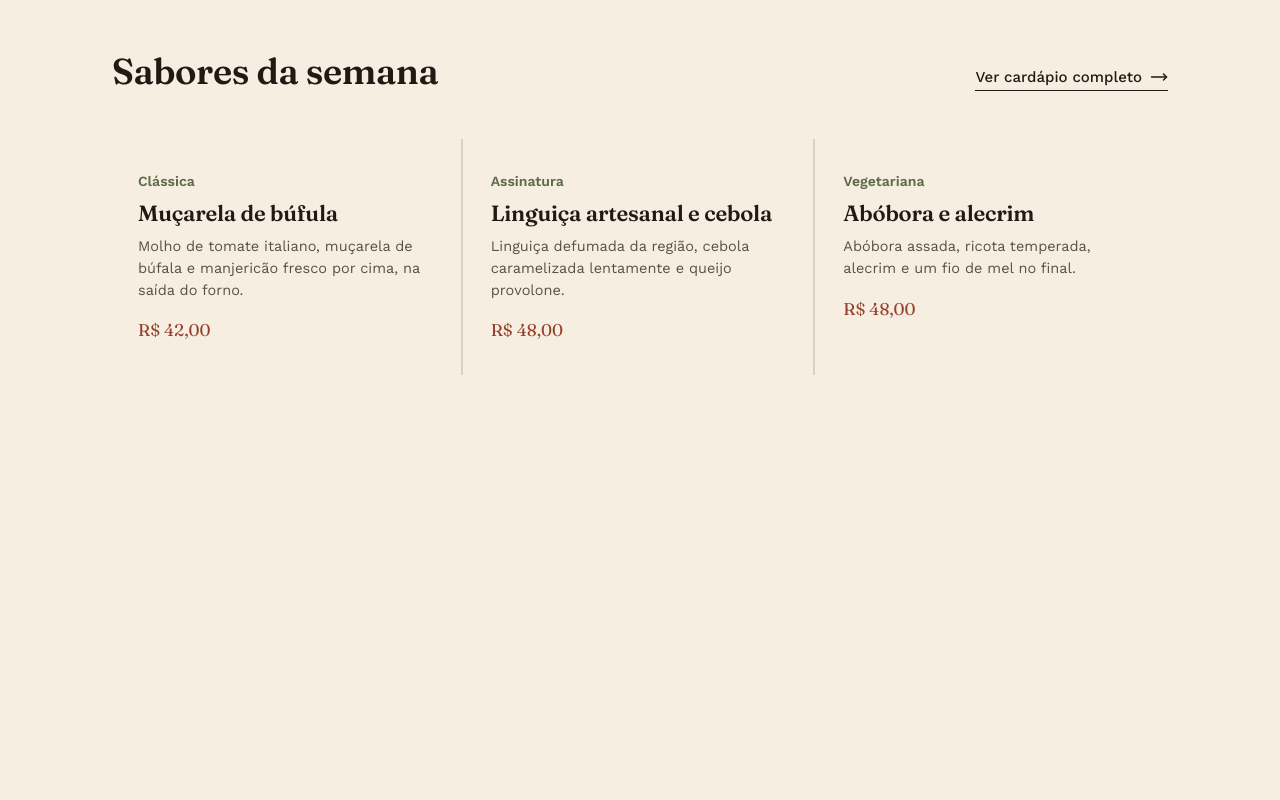
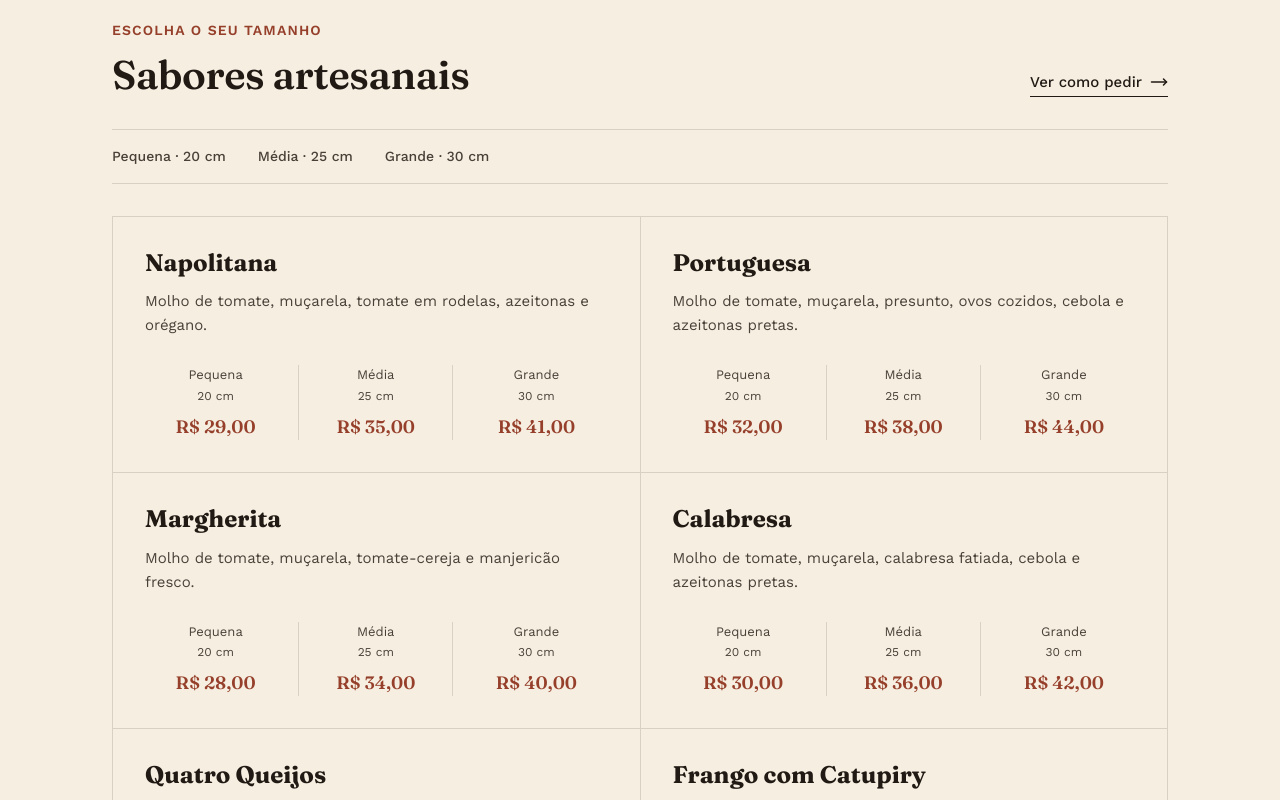
Before and after one commit to MarcioLima79/forno-lento-pizzas, a React (Vite) app: page / in a window 1280 px wide. Shown: the part 1480-2280 px from the top of the page. Before the commit the page ends 1951 px from the top, so only its background shows below. Built offline with nearby package versions, Linux system fonts and the light colour scheme.

Commit message:
refactor: standarize section containers and spacing

```diff
--- a/src/App.tsx
+++ b/src/App.tsx
@@ -1,3 +1,4 @@
+import Benefits from "./sections/Benefits/Benefits";
 import Header from "./sections/Header/Header";
 import Hero from "./sections/Hero/Hero";
 import Menu from "./sections/Menu/Menu";
@@ -10,6 +11,7 @@ function App() {
       <Hero />
       <Process />
       <Menu />
+      <Benefits />
     </main>
   );
 }
--- /dev/null
+++ b/src/data/pizzas.ts
@@ -0,0 +1,63 @@
+import type { Pizza } from "../types/pizza";
+
+export const pizzas: Pizza[] = [
+  {
+    name: "Napolitana",
+    description:
+      "Molho de tomate, muçarela, tomate em rodelas, azeitonas e orégano.",
+    sizes: [
+      { name: "Pequena", diameter: 20, price: 29 },
+      { name: "Média", diameter: 25, price: 35 },
+      { name: "Grande", diameter: 30, price: 41 },
+    ],
+  },
+  {
+    name: "Portuguesa",
+    description:
+      "Molho de tomate, muçarela, presunto, ovos cozidos, cebola e azeitonas pretas.",
+    sizes: [
+      { name: "Pequena", diameter: 20, price: 32 },
+      { name: "Média", diameter: 25, price: 38 },
+      { name: "Grande", diameter: 30, price: 44 },
+    ],
+  },
+  {
+    name: "Margherita",
+    description:
+      "Molho de tomate, muçarela, tomate-cereja e manjericão fresco.",
+    sizes: [
+      { name: "Pequena", diameter: 20, price: 28 },
+      { name: "Média", diameter: 25, price: 34 },
+      { name: "Grande", diameter: 30, price: 40 },
+    ],
+  },
+  {
+    name: "Calabresa",
+    description:
+      "Molho de tomate, muçarela, calabresa fatiada, cebola e azeitonas pretas.",
+    sizes: [
+      { name: "Pequena", diameter: 20, price: 30 },
+      { name: "Média", diameter: 25, price: 36 },
+      { name: "Grande", diameter: 30, price: 42 },
+    ],
+  },
+
+  {
+    name: "Quatro Queijos",
+    description: "Molho branco, muçarela, provolone, parmesão e gorgonzola.",
+    sizes: [
+      { name: "Pequena", diameter: 20, price: 34 },
+      { name: "Média", diameter: 25, price: 40 },
+      { name: "Grande", diameter: 30, price: 46 },
+    ],
+  },
+  {
+    name: "Frango com Catupiry",
+    description: "Molho de tomate, muçarela, frango desfiado e catupiry.",
+    sizes: [
+      { name: "Pequena", diameter: 20, price: 32 },
+      { name: "Média", diameter: 25, price: 38 },
+      { name: "Grande", diameter: 30, price: 44 },
+    ],
+  },
+];
--- /dev/null
+++ b/src/sections/Benefits/Benefits.css
@@ -0,0 +1,40 @@
+.benefits {
+  background: #efe6d2;
+  padding: 88px 32px;
+}
+
+.benefits-grid {
+  margin: 0 auto;
+  display: grid;
+  grid-template-columns: 0.8fr 1.2fr;
+  gap: 56px;
+  align-items: start;
+}
+
+.benefits-grid h2 {
+  font-size: 34px;
+}
+
+.benefits-list {
+  display: grid;
+  grid-template-columns: 1fr 1fr;
+  gap: 32px;
+}
+
+.benefit-item h3 {
+  font-family: "Work Sans", sans-serif;
+  font-weight: 600;
+  font-size: 17px;
+  margin-bottom: 8px;
+  color: var(--color-charcoal);
+}
+
+@media (max-width: 860px) {
+  .benefits-grid {
+    grid-template-columns: 1fr;
+  }
+
+  .benefits-list {
+    grid-template-columns: 1fr;
+  }
+}
--- /dev/null
+++ b/src/sections/Benefits/Benefits.tsx
@@ -0,0 +1,45 @@
+import "./Benefits.css";
+
+function Benefits() {
+  return (
+    <section className="benefits" id="benefits">
+      <div className="container benefits-grid">
+        {/* <div className="benefits-grid"> */}
+        <h2>Por que congelado não é sinônimo de industrializada</h2>
+        <div className="benefits-list">
+          <div className="benefit-item">
+            <h3>Ingredientes locais</h3>
+            <p>
+              Compramos de produtores da região sempre que possível, priorizando
+              frescor sobre conveniência.
+            </p>
+          </div>
+          <div className="benefit-item">
+            <h3>Sem conservantes</h3>
+            <p>
+              O frio é o único método de conservação. Nenhum aditivo pra
+              prolongar validade.
+            </p>
+          </div>
+          <div className="benefit-item">
+            <h3>Lotes pequenos</h3>
+            <p>
+              Produzimos em pequena escala, então cada pizza recebe atenção —
+              não é linha de montagem.
+            </p>
+          </div>
+          <div className="benefit-item">
+            <h3>Feita pra durar bem</h3>
+            <p>
+              Testamos tempo de congelamento e reaquecimento até a textura sair
+              igual à do dia da produção.
+            </p>
+          </div>
+        </div>
+      </div>
+      {/* </div> */}
+    </section>
+  );
+}
+
+export default Benefits;
--- a/src/sections/Hero/Hero.tsx
+++ b/src/sections/Hero/Hero.tsx
@@ -1,4 +1,4 @@
-import pizzaPicture from "../../assets/pizza-picture.jpg"
+import pizzaPicture from "../../assets/pizza-picture.jpg";
 import "./Hero.css";
 
 function Hero() {
--- a/src/sections/Menu/Menu.css
+++ b/src/sections/Menu/Menu.css
@@ -1,86 +1,195 @@
 .menu {
-  padding: 96px 32px;
+  padding-block: var(--spacing-section);
 }
 
-.menu-head {
+.menu__head {
   display: flex;
+  align-items: flex-end;
   justify-content: space-between;
-  align-items: flex-end;
-  gap: 24px;
-  margin-bottom: 48px;
-  flex-wrap: wrap;
+  gap: 2rem;
+
+  margin-bottom: 2rem;
 }
 
-.menu-head h2 {
-  font-size: 36px;
-  max-width: 14ch;
+.menu__eyebrow {
+  margin-bottom: 0.75rem;
+
+  color: var(--color-brick);
+
+  font-size: 0.875rem;
+  font-weight: 600;
+  letter-spacing: 0.08em;
+  text-transform: uppercase;
 }
 
-.menu-head a {
+.menu__head h2 {
+  max-width: 14ch;
+
+  font-size: clamp(2rem, 4vw, 2.5rem);
+}
+
+.menu__order-link {
   display: inline-flex;
   align-items: center;
-  gap: 8px;
-  font-size: 15px;
+  gap: 0.5rem;
+
+  padding-bottom: 0.125rem;
+  border-bottom: 1px solid var(--color-charcoal);
+
+  font-size: 0.9375rem;
   font-weight: 500;
-  border-bottom: 1px solid var(--color-charcoal);
-  padding-bottom: 2px;
   white-space: nowrap;
 }
 
-.menu-head a svg {
-  width: 18px;
-  height: 18px;
-  flex-shrink: 0;
+.menu__order-link svg {
+  width: 1.125rem;
+  height: 1.125rem;
 }
 
-.sabores {
-  display: grid;
-  grid-template-columns: repeat(3, 1fr);
-  gap: 2px;
+.menu__size-guide {
+  display: flex;
+  flex-wrap: wrap;
+  gap: 0.75rem 2rem;
+
+  margin-bottom: 2rem;
+  padding-block: 1rem;
+
+  border-block: 1px solid var(--color-border);
+
+  color: var(--color-text-secondary);
+  font-size: 0.875rem;
+  font-weight: 500;
 }
 
-.sabor {
-  padding: 32px 26px;
-  border-right: 2px solid var(--color-border);
+.menu__grid {
+  display: grid;
+  grid-template-columns: repeat(2, minmax(0, 1fr));
+
+  border-top: 1px solid var(--color-border);
+  border-left: 1px solid var(--color-border);
 }
 
-.sabor:last-child {
-  border-right: none;
+.pizza-card {
+  padding: clamp(1.5rem, 4vw, 2rem);
+
+  border-right: 1px solid var(--color-border);
+  border-bottom: 1px solid var(--color-border);
 }
 
-.sabor .tag {
-  font-size: 14px;
-  color: var(--color-olive);
-  font-weight: 600;
-  margin-bottom: 10px;
+.pizza-card__title {
+  margin-bottom: 0.75rem;
+
+  font-family: var(--font-heading);
+  font-size: 1.5rem;
+  line-height: 1.2;
 }
 
-.sabor h3 {
-  font-size: 22px;
-  margin-bottom: 10px;
+.pizza-card__description {
+  min-height: 3.25rem;
+  margin-bottom: 1.5rem;
+
+  color: var(--color-text-secondary);
+
+  font-size: 0.9375rem;
+  line-height: 1.6;
 }
 
-.sabor p {
-  font-size: 14.5px;
-  color: #5a5045;
-  margin-bottom: 16px;
+.pizza-card__prices {
+  display: grid;
+  grid-template-columns: repeat(3, minmax(0, 1fr));
 }
 
-.sabor .preco {
-  font-family: "Fraunces", serif;
-  font-size: 17px;
-  color: var(--color-brick);
+.pizza-card__price {
+  padding-inline: 0.75rem;
+
+  border-right: 1px solid var(--color-border);
+
+  text-align: center;
 }
 
-@media (max-width: 860px) {
-  .sabores {
+.pizza-card__price:first-child {
+  padding-left: 0;
+}
+
+.pizza-card__price:last-child {
+  padding-right: 0;
+  border-right: 0;
+}
+
+.pizza-card__price dt {
+  display: flex;
+  flex-direction: column;
+  gap: 0.125rem;
+
+  color: var(--color-text-secondary);
+
+  font-size: 0.8125rem;
+}
+
+.pizza-card__price small {
+  font-size: 0.75rem;
+  font-weight: 400;
+}
+
+.pizza-card__price dd {
+  margin-top: 0.5rem;
+
+  color: var(--color-brick);
+
+  font-family: var(--font-heading);
+  font-size: 1.125rem;
+  font-weight: 600;
+}
+
+@media (max-width: 760px) {
+  .menu__head {
+    align-items: flex-start;
+    flex-direction: column;
+  }
+
+  .menu__grid {
     grid-template-columns: 1fr;
   }
 
-  .sabor {
-    border-right: none;
-    border-bottom: 2px solid var(--color-border);
-    padding: 24px;
-    margin-bottom: 0;
+  .pizza-card__description {
+    min-height: auto;
   }
 }
+
+@media (max-width: 480px) {
+  .menu__size-guide {
+    align-items: flex-start;
+    flex-direction: column;
+    gap: 0.5rem;
+  }
+
+  .pizza-card__prices {
+    grid-template-columns: 1fr;
+    gap: 0.75rem;
+  }
+
+  .pizza-card__price {
+    display: flex;
+    align-items: center;
+    justify-content: space-between;
+
+    padding: 0 0 0.75rem;
+    border-right: 0;
+    border-bottom: 1px solid var(--color-border);
+
+    text-align: left;
+  }
+
+  .pizza-card__price:last-child {
+    padding-bottom: 0;
+    border-bottom: 0;
+  }
+
+  .pizza-card__price dt {
+    align-items: flex-start;
+  }
+
+  .pizza-card__price dd {
+    margin-top: 0;
+  }
+}
--- a/src/sections/Menu/Menu.tsx
+++ b/src/sections/Menu/Menu.tsx
@@ -1,44 +1,55 @@
 import { MoveRight } from "lucide-react";
+import { pizzas } from "../../data/pizzas";
 import "./Menu.css";
+
+const currencyFormatter = new Intl.NumberFormat("pt-BR", {
+  style: "currency",
+  currency: "BRL",
+});
 
 function Menu() {
   return (
-    <section className="menu" id="menu">
-      <div className="wrap">
-        <div className="menu-head">
-          <h2>Sabores da semana</h2>
-          <a href="#cardapio">
-            Ver cardápio completo <MoveRight />
+    <section className="menu" id="cardapio">
+      <div className="container">
+        <div className="menu__head">
+          <div>
+            <p className="menu__eyebrow">Escolha o seu tamanho</p>
+            <h2>Sabores artesanais</h2>
+          </div>
+
+          <a className="menu__order-link" href="#pedir">
+            Ver como pedir
+            <MoveRight aria-hidden="true" />
           </a>
         </div>
-        <div className="sabores">
-          <div className="sabor">
-            <div className="tag">Clássica</div>
-            <h3>Muçarela de búfula</h3>
-            <p>
-              Molho de tomate italiano, muçarela de búfala e manjericão fresco
-              por cima, na saída do forno.
-            </p>
-            <div className="preco">R$ 42,00</div>
-          </div>
-          <div className="sabor">
-            <div className="tag">Assinatura</div>
-            <h3>Linguiça artesanal e cebola</h3>
-            <p>
-              Linguiça defumada da região, cebola caramelizada lentamente e
-              queijo provolone.
-            </p>
-            <div className="preco">R$ 48,00</div>
-          </div>
-          <div className="sabor">
-            <div className="tag">Vegetariana</div>
-            <h3>Abóbora e alecrim</h3>
-            <p>
-              Abóbora assada, ricota temperada, alecrim e um fio de mel no
-              final.
-            </p>
-            <div className="preco">R$ 48,00</div>
-          </div>
+
+        <div className="menu__size-guide" aria-label="Tamanhos disponíveis">
+          <span>Pequena · 20 cm</span>
+          <span>Média · 25 cm</span>
+          <span>Grande · 30 cm</span>
+        </div>
+
+        <div className="menu__grid">
+          {pizzas.map((pizza) => (
+            <article className="pizza-card" key={pizza.name}>
+              <h3 className="pizza-card__title">{pizza.name}</h3>
+
+              <p className="pizza-card__description">{pizza.description}</p>
+
+              <dl className="pizza-card__prices">
+                {pizza.sizes.map((size) => (
+                  <div className="pizza-card__price" key={size.name}>
+                    <dt>
+                      {size.name}
+                      <small>{size.diameter} cm</small>
+                    </dt>
+
+                    <dd>{currencyFormatter.format(size.price)}</dd>
+                  </div>
+                ))}
+              </dl>
+            </article>
+          ))}
         </div>
       </div>
     </section>
--- a/src/sections/Process/Process.tsx
+++ b/src/sections/Process/Process.tsx
@@ -2,8 +2,8 @@ import "./Process.css";
 
 function Process() {
   return (
-    <section className="process" id="process">
-      <div className="wrap">
+    <section className="process" id="processo">
+      <div className="container">
         <div className="head">
           <h2>Da nossa cozinha para seu forno</h2>
           <p>
--- a/src/styles/global.css
+++ b/src/styles/global.css
@@ -21,8 +21,7 @@ body {
 }
 
 h1,
-h2,
-h3 {
+h2 {
   font-family: var(--font-heading);
   font-weight: 600;
   line-height: 1.08;
@@ -51,18 +50,13 @@ img {
 }
 
 .container {
-  width: min(100% - (var(--container-padding) * 2), var(--container-width));
+  width: 100%;
+  max-width: var(--container-width);
   margin-inline: auto;
+  padding-inline: var(--container-padding);
 }
 
 :focus-visible {
   outline: 3px solid var(--color-wheat);
   outline-offset: 3px;
 }
-
-@media (max-width: 720px) {
-  :root {
-    --container-padding: 1.25rem;
-    --spacing-section: 4rem;
-  }
-}
--- a/src/styles/tokens.css
+++ b/src/styles/tokens.css
@@ -11,36 +11,8 @@
   --font-heading: "Fraunces", Georgia, serif;
   --font-body: "Work Sans", Arial, sans-serif;
 
-  --container-width: 1120px;
-  --container-padding: 2rem;
+  --container-width: 70rem;
+  --container-padding: clamp(1.25rem, 4vw, 2rem);
 
-  --spacing-section: 6rem;
+  --spacing-section: clamp(4rem, 8vw, 6rem);
 }
-
-body {
-  background: var(--flour);
-  color: var(--charcoal);
-  font-family: "Work Sans", sans-serif;
-  line-height: 1.55;
-  -webkit-font-smoothing: antialiased;
-}
-
-h1,
-h2,
-h3 {
-  font-family: "Fraunces", serif;
-  font-weight: 600;
-  letter-spacing: -0.01em;
-  line-height: 1.08;
-}
-
-a {
-  color: inherit;
-  text-decoration: none;
-}
-
-.wrap {
-  max-width: 1120px;
-  margin: 0 auto;
-  padding: 0 32px;
-}
--- /dev/null
+++ b/src/types/pizza.ts
@@ -0,0 +1,11 @@
+export interface PizzaSize {
+  name: "Pequena" | "Média" | "Grande";
+  diameter: 20 | 25 | 30;
+  price: number;
+}
+
+export interface Pizza {
+  name: string;
+  description: string;
+  sizes: PizzaSize[];
+}
```
